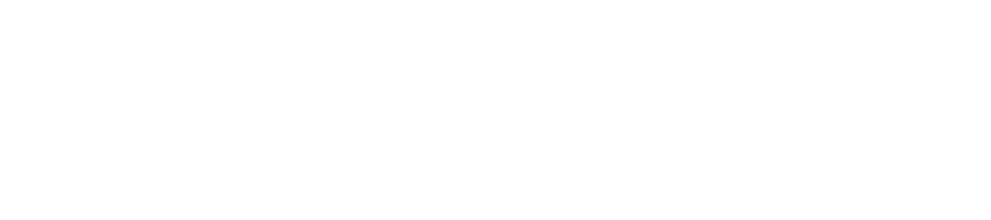
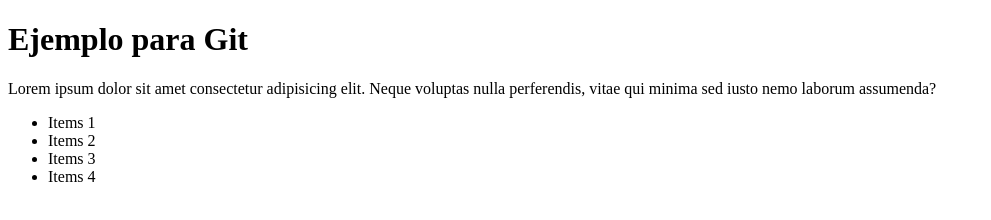
Before and after one commit to eveltynge/repositorio_coderhouse, a plain HTML site: page demo.html in a window 1280 px wide. Shown: the whole page, without its empty margins (0-991 px from the left). Drawn offline with Linux system fonts and the light colour scheme.

Commit message:
nuevos cambios

```diff
--- a/demo.html
+++ b/demo.html
@@ -8,6 +8,18 @@
     <title>Document</title>
 </head>
 <body>
+    <div>
+        <h1>Ejemplo para Git</h1>
+        <p>Lorem ipsum dolor sit amet consectetur adipisicing elit. Neque voluptas nulla perferendis, vitae qui minima sed iusto nemo laborum assumenda?</p>
 
+    </div>
+    <section>
+        <ul>
+            <li>Items 1</li>
+            <li>Items 2</li>
+            <li>Items 3</li>
+            <li>Items 4</li>
+        </ul>
+    </section>
 </body>
 </html>
```
